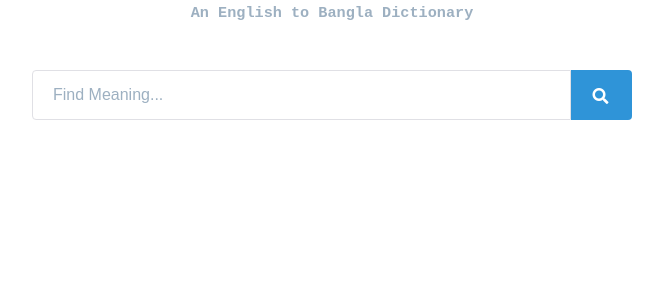
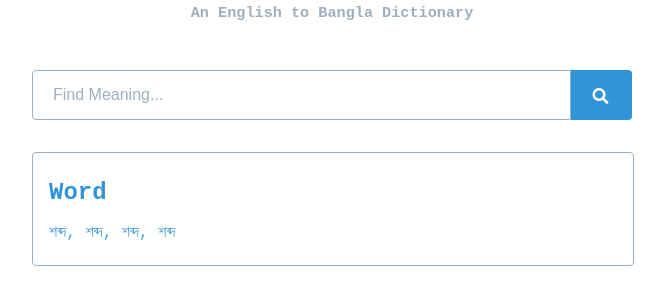
Before and after one commit to smmehrab/lexicon, a plain HTML site: page public/index.html in a window 1280 px wide. Shown: the part 131-436 px from the top of the page, without its empty margins (308-973 px from the left). Drawn offline with Linux system fonts and the light colour scheme.

Commit message:
UI: Search Output Added

```diff
--- a/public/index.html
+++ b/public/index.html
@@ -33,7 +33,9 @@
             </form>
 
             <div class="output">
-
+                <h2 class="word">Word</h2>
+                <!-- <hr class="divider"> -->
+                <h4 class="meaning">শব্দ, শব্দ, শব্দ, শব্দ</h4>
             </div>
         </div>
     </div>
--- a/public/styles/style.css
+++ b/public/styles/style.css
@@ -46,7 +46,7 @@ input[type="search"] {
     background-color: white;
     vertical-align: middle;
     border-radius: 0.25rem;
-    border: 1px solid #e0e0e5;
+    border: 1px solid #9DB0C1;
     font-size: 1rem;
     width: 100%;
     line-height: 2;
@@ -166,3 +166,43 @@ input.search-submit {
     color: #ffffff;
     outline: 0;
 }
+
+.output {
+    margin-top: 2rem;
+    background-color: transparent;
+    background-clip: padding-box;
+    vertical-align: middle;
+    border-radius: 0.25rem;
+    border: 1px solid #9DB0C1;
+    font-size: 1rem;
+    width: 100%;
+    line-height: 2;
+    padding: 1rem 0;
+}
+
+.word{
+    margin-left: 1rem;
+    font-family: 'Courier New', Courier, monospace;
+    font-weight: bold;
+    margin-top: 0;
+    margin-bottom: 0;
+    color: #2F94D8;
+}
+
+.divider {
+    height: 1px;
+    background-color: #9DB0C1;
+    width: 100%;
+    outline: none;
+    border: 0px;
+}
+
+.meaning{
+    margin-left: 1rem;
+    font-family: 'Courier New', Courier, monospace;
+    font-weight: normal;
+    margin-top: 0;
+    margin-bottom: 0;
+    color: #2F94D8;
+    opacity: 0.9;
+}
```
